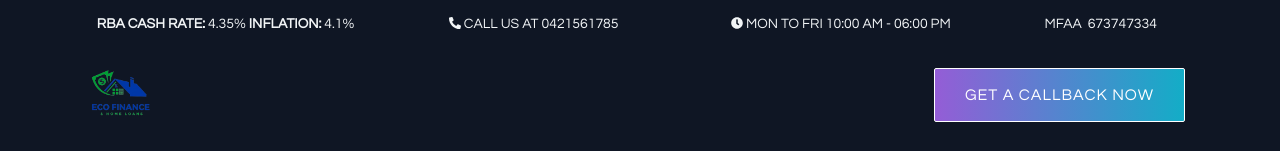
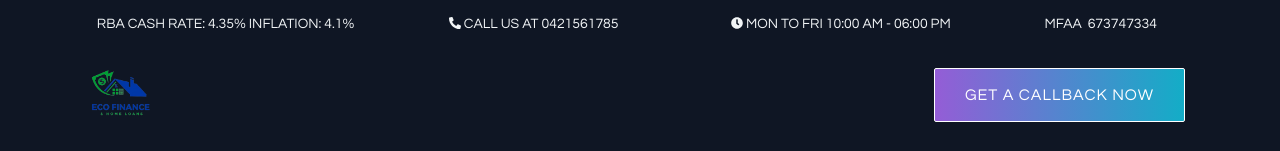
Before and after one commit to manutdmohit/eco-finance, a Next.js app: page / in a window 1280 px wide. Shown: the top 151 px of the page. Built offline with nearby package versions, Linux system fonts and the light colour scheme.

Commit message:
Add .mail-text strong {   font-weight: normal; }

```diff
--- a/app/components/Top/Top.css
+++ b/app/components/Top/Top.css
@@ -37,6 +37,10 @@
   font-size: 14px;
 }
 
+.mail-text strong {
+  font-weight: normal;
+}
+
 #phone,
 #clock {
   margin-bottom: 3px;
```
